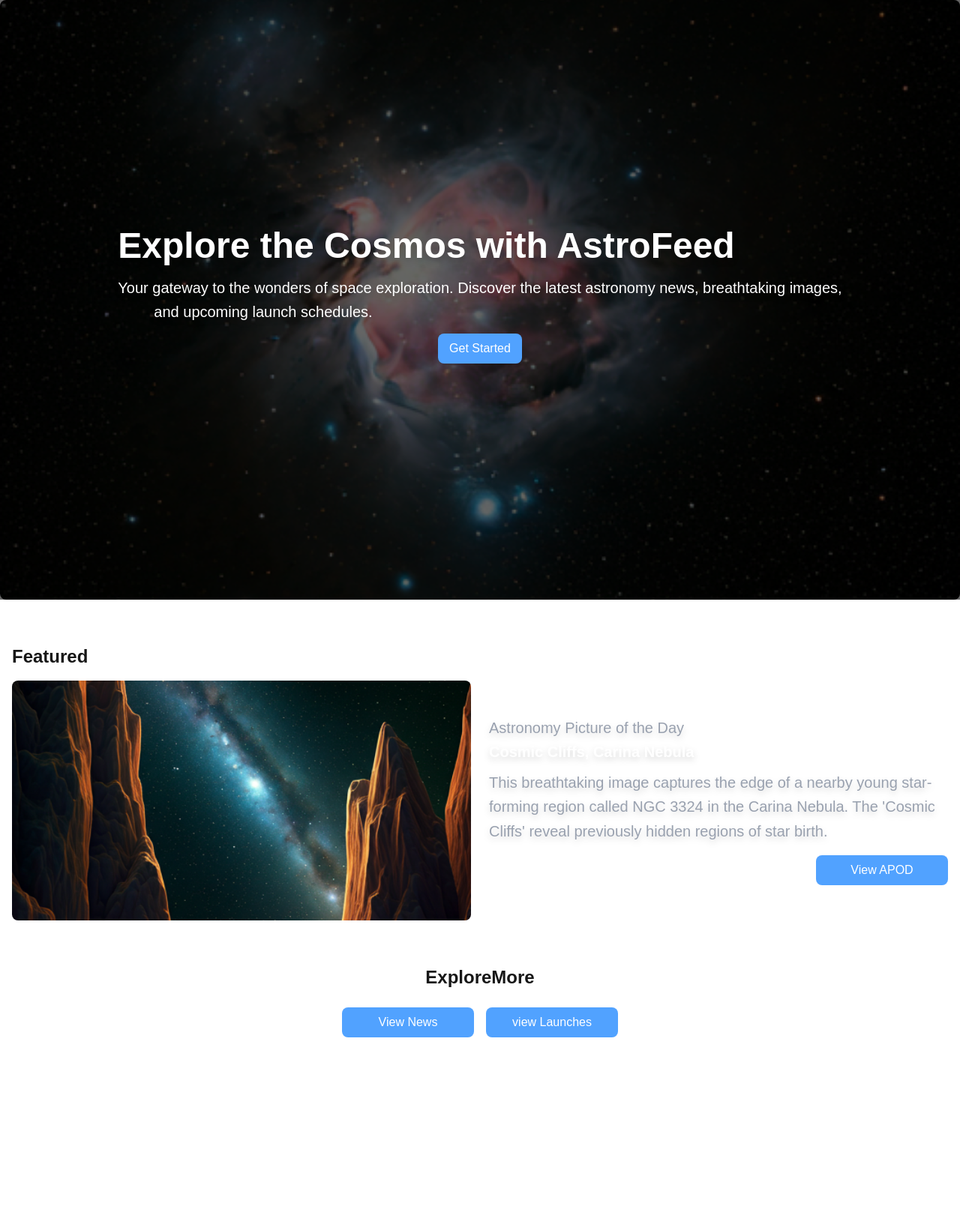
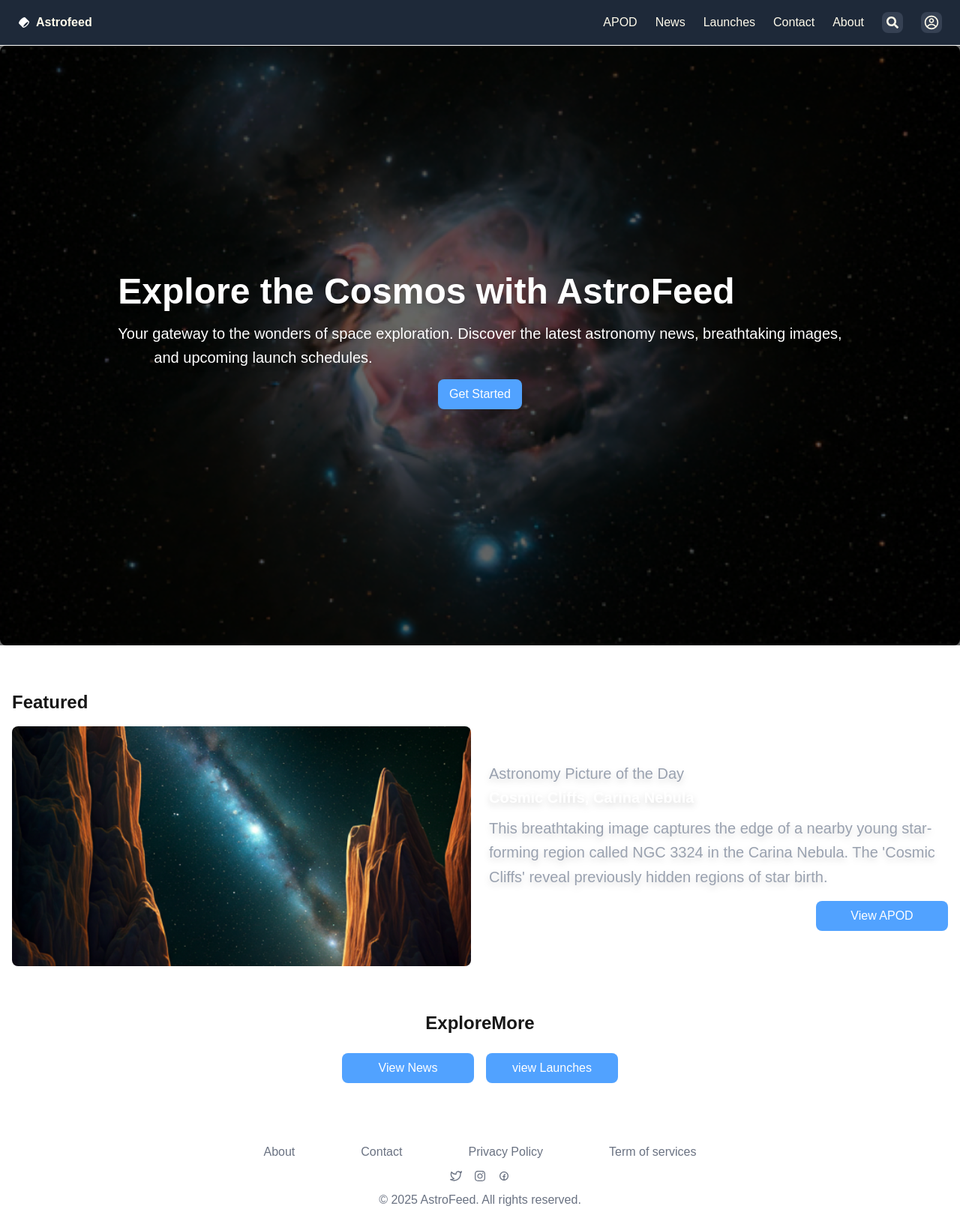
Before and after one commit to microhexagon/astro-feed, a Next.js app: page / in a window 1280 px wide. Shown: the whole page at 75% size. Before the commit the page ends 1464 px from the top, so only its background shows below. Built offline with nearby package versions, Linux system fonts and the light colour scheme.

Commit message:
fix: layout fixed

```diff
--- a/app/layout.tsx
+++ b/app/layout.tsx
@@ -29,7 +29,9 @@ export default function RootLayout({
       <body
         className={`${geistSans.variable} ${geistMono.variable} antialiased bg-gray-800`}
       >
+        <Navbar links={["APOD", "News", "Launches", "Contact", "About"]} />
         {children}
+        <Footer />
       </body>
     </html>
   );
```
